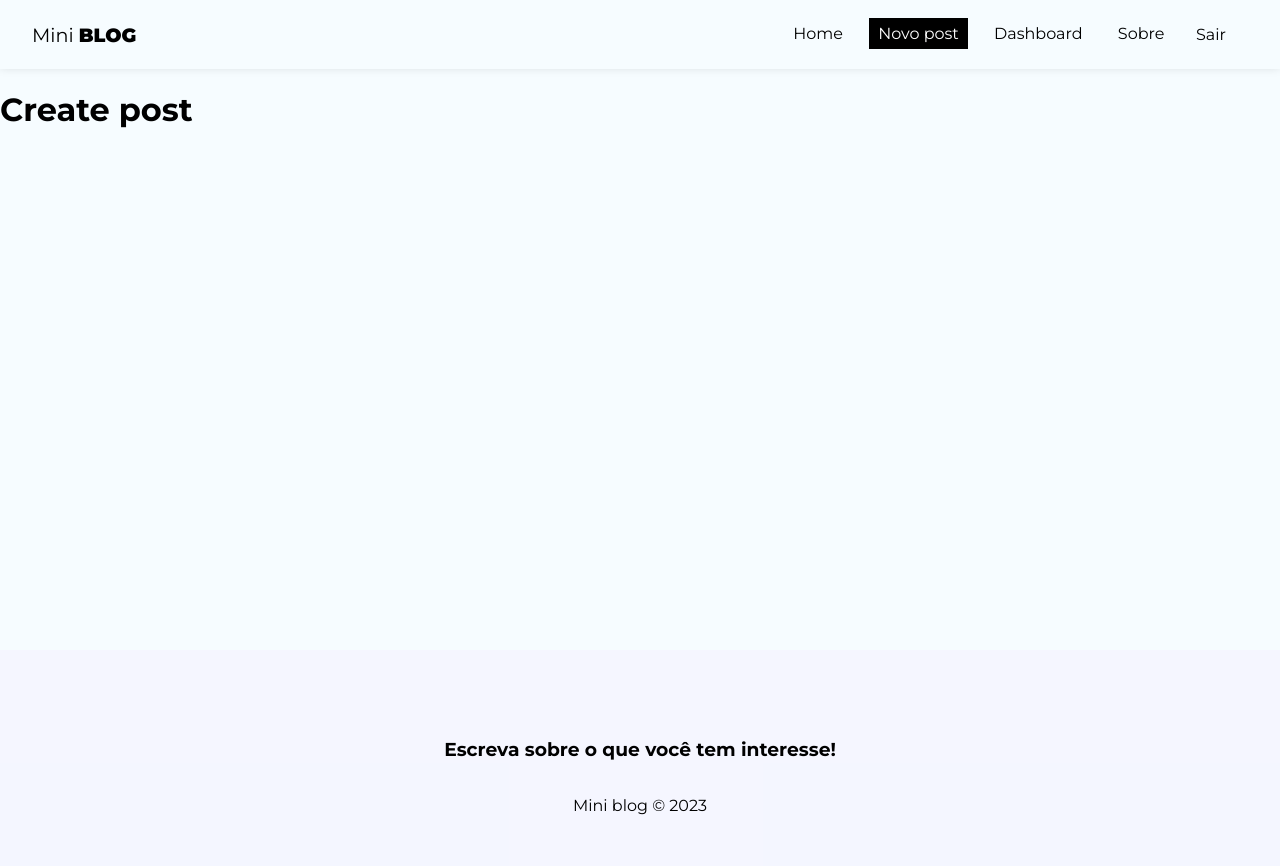
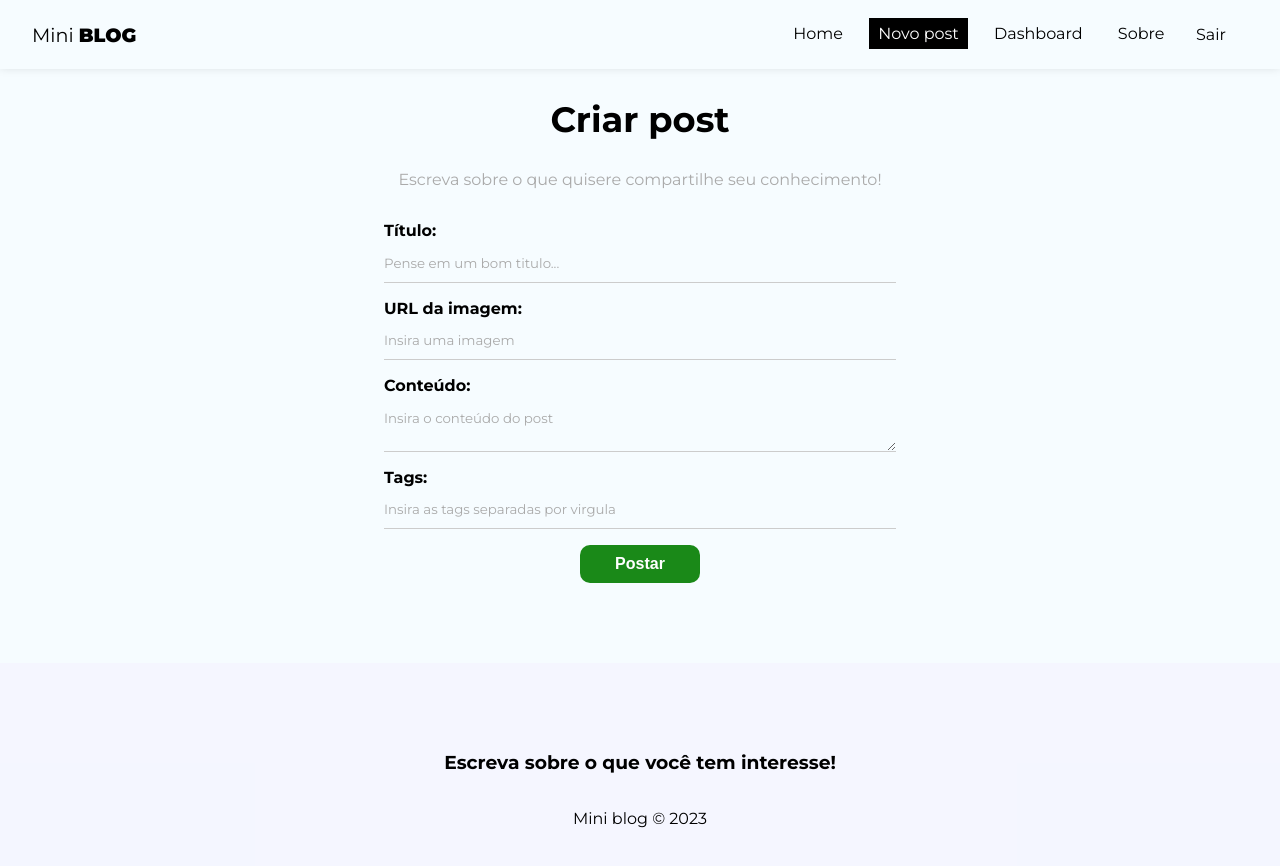
Before and after one commit to LuizZomer/Projeto_Mini_Blog, a React (Vite) app in the folder miniblog/: page /posts/create in a window 1280 px wide. Shown: the top 866 px of the page. Built offline with nearby package versions, Linux system fonts and the light colour scheme; no server answers; sample sign-in values are in the browser's storage.

Commit message:
create post

```diff
--- /dev/null
+++ b/miniblog/src/hooks/useInsertDocument.jsx
@@ -0,0 +1,74 @@
+import { useState, useEffect, useReducer } from "react";
+import {db} from '../firebase/config'
+import {collection, addDoc, Timestamp} from 'firebase/firestore'
+
+const initialState = {
+    loading:null,
+    error: null
+}
+
+const insertReducer = (state, action) => {
+
+    switch(action.type){
+        case "LOADING":
+            return {loading: true, error:null}
+        case "INSERT_DOC":
+            return {loading: false, error:null}
+        case "ERROR":
+            return {loading:false, error:action.payload}
+        default:
+            return state
+    }
+
+}
+
+export const useInsertDocument = (docCollection) => {
+
+    const [response, dispatch] = useReducer(insertReducer, initialState)
+
+    // deal with memory leak
+    const [cancelled, setCancelled] = useState(false)
+
+    const checkCancelBeforeDispatch = (action) => {
+        if(!cancelled) {
+            dispatch(action)
+        }
+    }
+
+    const insertDocument = async(document) => {
+        checkCancelBeforeDispatch({
+            type:"LOADING",
+        })
+
+
+        try{
+
+            const newDocument = {...document, createdAt: Timestamp.now()}
+
+            const insertedDocument = await addDoc(
+                collection(db, docCollection),
+                newDocument
+            )
+
+            checkCancelBeforeDispatch({
+                type:"INSERTED_DOC",
+                payload: insertedDocument
+            })
+
+        }catch(e) {
+
+            checkCancelBeforeDispatch({
+                type:"ERROR",
+                payload: error.message
+            })
+
+        }
+    }
+
+    useEffect(() => {
+        return () => setCancelled(true)
+    }, [])
+
+    return { insertDocument, response }
+
+}
--- a/miniblog/src/pages/CreatePost/CreatePost.jsx
+++ b/miniblog/src/pages/CreatePost/CreatePost.jsx
@@ -1,9 +1,110 @@
 import style from './CreatePost.module.css'
 
+import { useState } from "react";
+import { useInsertDocument } from "../../hooks/useInsertDocument";
+import { useNavigate } from "react-router-dom";
+import { useAuthValue } from "../../context/AuthContext";
+
 const CreatePost = () => {
+
+  const [title, setTitle] = useState("")
+  const [image, setImage] = useState("")
+  const [body, setBody] = useState("")
+  const [tags, setTags] = useState([])
+  const [formError, setFormError] = useState("")
+
+  const {user} = useAuthValue()
+
+  const {insertDocument, response} = useInsertDocument("posts")
+
+  const handleSubmit = (e) => {
+    e.preventDefault();
+    setFormError('');
+
+    // validate image url
+    try{
+      new URL(image)
+    }catch(e){
+      setFormError("A imagem precisa ser uma URL.")
+    }
+
+    const tagsArray = tags.split(',').map((tag) => tag.trim().toLowerCase())
+
+    if(!title || !image || !tags || !body){
+      setFormError("Por favor, preencha todos os campos!")
+    }
+
+
+    if(formError) return
+
+    insertDocument({
+      title,
+      image,
+      body,
+      tagsArray,
+      uid : user.uid,
+      createBy: user.displayName
+    })
+
+  }
+
   return (
-    <div>
-        <h1>Create post</h1>
+    <div className={style.create_post}>
+        <h2>Criar post</h2>
+        <p>Escreva sobre o que quisere compartilhe seu conhecimento!</p>
+        <form onSubmit={handleSubmit}>
+          <label>
+            <span>Título:</span>
+            <input
+            type="text"
+            name="title"
+            required
+            placeholder='Pense em um bom titulo...'
+            onChange={(e) => setTitle(e.target.value)}
+            value={title}
+            />
+          </label>
+          <label>
+            <span>URL da imagem:</span>
+            <input
+             type="text"
+            name="image"
+            required
+            placeholder='Insira uma imagem'
+            onChange={(e) => setImage(e.target.value)}
+            value={image}
+            />
+          </label>
+          <label>
+            <span>Conteúdo:</span>
+            <textarea name="body"
+            required
+            placeholder='Insira o conteúdo do post'
+            onChange={(e) => setBody(e.target.value)}
+            value={body}
+            >
+            </textarea>
+          </label>
+          <label>
+            <span>Tags:</span>
+            <input
+            type="text"
+            name="tags"
+            required
+            placeholder='Insira as tags separadas por virgula'
+            onChange={(e) => setTags(e.target.value)}
+            value={tags}
+            />
+          </label>
+          {!response.loading && <button className='btn'>Postar</button>}
+          {response.loading && (
+            <button className='btn' disabled>
+              Aguarde...
+            </button>
+          )}
+          {response.error && <p className='error'>{response.error}</p>}
+          {formError && <p className='error'>{formError}</p>}
+        </form>
     </div>
   )
 }
--- a/miniblog/src/pages/CreatePost/CreatePost.module.css
+++ b/miniblog/src/pages/CreatePost/CreatePost.module.css
@@ -0,0 +1,12 @@
+.create_post {
+    text-align: center;
+}
+
+.create_post h2{
+    font-size: 2.2em;
+}
+
+.create_post p {
+    color: #aaa;
+    margin-bottom: 2em;
+}
```
